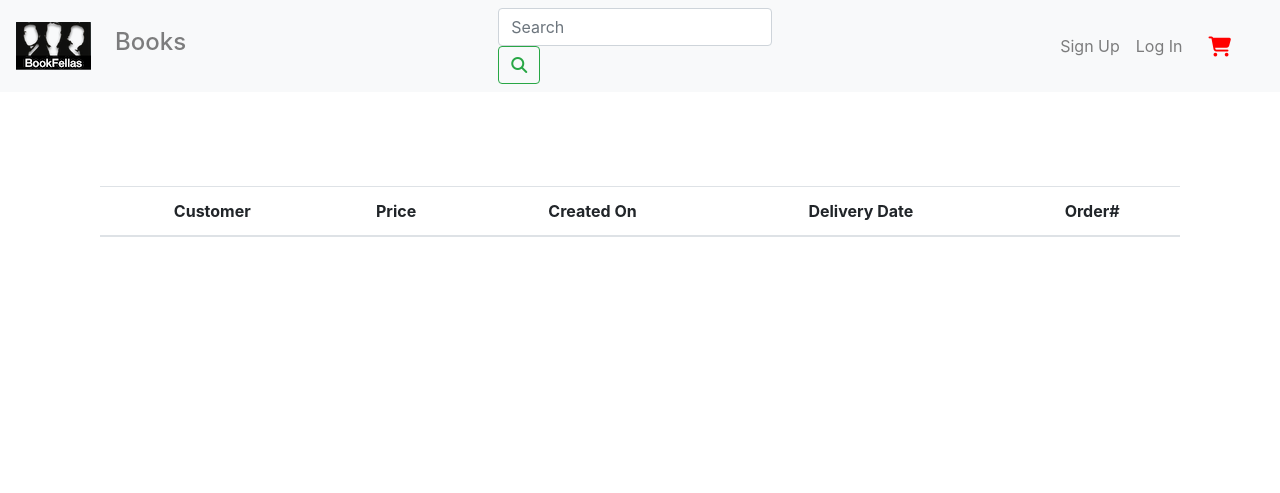
After one commit to BookFellas/book-fellas, a Django app: page /orders/ in a window 1280 px wide. The commit adds this page. Shown: the top 493 px of the page. Run offline with Django 3.2, Linux system fonts and the light colour scheme; data that the repository does not hold is empty; parts of the project's set-up code (start-up, migrations or seed data) failed here and were passed over; some libraries are stand-ins or nearby versions.

Commit message:
update cart

```diff
--- /dev/null
+++ b/main_app/templates/orders/index.html
@@ -0,0 +1,28 @@
+{% extends 'base.html' %}
+{% block content %}
+	<div class="container">
+		<table class="table">
+			<thead>
+				<tr>
+                    <th scope="col">Customer</th>
+                    <th scope="col">Price</th>
+					<th scope="col">Created On</th>
+					<th scope="col">Delivery Date</th>
+					<th scope="col">Order#</th>
+				</tr>
+			</thead>
+			<tbody>
+				{% for order in orders %}
+				{% if order.user.id == user.id %}
+					<tr>
+                        <td>{{ order.user.username }}</td>
+                        <td>$100</td>
+                        <td> {{order.shipping_date}}</td>
+                        <td> {{order.order_date}}</td>
+                        <td><a href="/orders/{{ order.id }}/"> {{order.id}}</td></a>
+					</tr>
+				{% endif %}
+				{% endfor %}
+			</tbody>
+        </table>
+    {% endblock %}
--- a/main_app/urls.py
+++ b/main_app/urls.py
@@ -19,4 +19,7 @@ urlpatterns = [
     url(r'categories/$', views.categoriesList.as_view(), name='categories'),
     path('books/<int:book_id>/add_product_item_index', views.add_product_item_index, name='add_product_item_index'),
     path('cart/<int:product_item_id>/delete_product_item/', views.delete_product_item, name='delete_product_item'),
+    path('orders/add_order/', views.add_order, name='add_order'),
+    path('orders/', views.orders_index, name='orders_index'),
+    path('orders/<int:order_id>/', views.orders_detail, name='orders_detail')
 ]
--- a/main_app/views.py
+++ b/main_app/views.py
@@ -130,6 +130,19 @@ def books_detail(request, book_id):
     form = ProductItemForm()
     return render(request, 'books/detail.html', {'book': book, 'sidebar': True, 'product_item_form': form })
 
+def orders_index(request):
+    orders = Order.objects.all()
+    return render(request, 'orders/index.html', {'orders': orders})
+
+def orders_detail(request, order_id):
+    order = Order.objects.get(pk=order_id)
+    user_items =  ProductItem.objects.filter(user_id=request.user.id)
+    product_items = user_items.filter(order_id=order_id)
+    print(order)
+    print(user_items)
+    print(product_items)
+    return render(request, 'orders/detail.html', {'order': order, 'product_items':product_items})
+
 @login_required
 def profiles_index(request):
     profiles = Profile.objects.all()
@@ -139,7 +152,8 @@ def profiles_index(request):
 def cart_index(request):
     books = Book.objects.all()
     product_items = ProductItem.objects.all()
-    return render(request, 'cart/index.html', {'product_items': product_items}, {'books': books})
+    order = Order.objects.all()
+    return render(request, 'cart/index.html', {'product_items': product_items, 'books': books, 'order': order})
 
 
 @login_required
@@ -213,6 +227,7 @@ def add_product_item_index(request, book_id):
     items = order_items.filter(book_id=book.id)
     for item in items:
         item.quantity += 1
+        item.save()
         return redirect('/cart/')
     new_product_item = ProductItem(quantity=0)
     new_product_item.book_id = book_id
@@ -234,7 +249,16 @@ def add_product_item(request, book_id):
     return redirect('/cart/')
 
 def delete_product_item(request, product_item_id):
-    print(product_item_id)
     prod = ProductItem.objects.get(pk=product_item_id)
     prod.delete()
     return redirect('/cart/')
+
+def add_order(request):
+    user_items = ProductItem.objects.filter(user=request.user)
+    items = user_items.filter(order__isnull=True)
+    order = Order(user_id=request.user.id)
+    order.save()
+    for item in items:
+        item.order_id = order.id
+        item.save()
+    return redirect('/cart/')
```
Also changed, not shown: main_app/static/javascripts/main.js (+16 -17 lines), main_app/templates/books/index.html (+4 -3 lines), main_app/templates/cart/index.html (+5 -2 lines), main_app/templates/orders/detail.html (added, +26 -0 lines), main_app/templates/search_results.html (+8 -4 lines).
